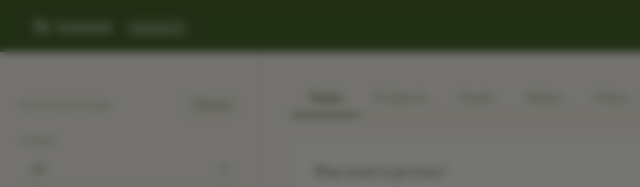
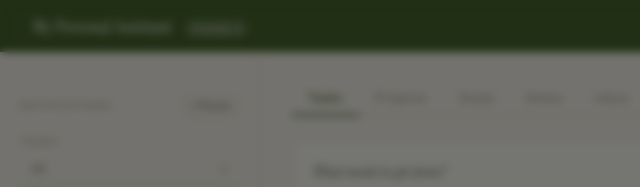
Before and after one commit to gitJoshW/claude-assistant, a website: page public/index.html in a window 1280 px wide. Shown: the top 187 px of the page, 0-640 px from the left. Drawn offline with Linux system fonts and the light colour scheme.

Commit message:
Add favicon, rename to My Personal Assistant

```diff
--- a/public/index.html
+++ b/public/index.html
@@ -3,7 +3,8 @@
 <head>
   <meta charset="UTF-8" />
   <meta name="viewport" content="width=device-width, initial-scale=1.0"/>
-  <title>My Claude Assistant</title>
+  <title>My Personal Assistant</title>
+  <link rel="icon" type="image/svg+xml" href="/favicon.svg">
   <link rel="manifest" href="/manifest.json">
   <meta name="theme-color" content="#2d5016">
   <meta name="mobile-web-app-capable" content="yes">
@@ -31,7 +32,7 @@
 <!-- TOPBAR -->
 <div class="topbar">
   <div class="topbar-left">
-    <h1>My Assistant</h1>
+    <h1>My Personal Assistant</h1>
     <span class="topbar-badge">Phase 3</span>
   </div>
   <div class="topbar-right">
```
Also changed, not shown: public/favicon.svg (added).
